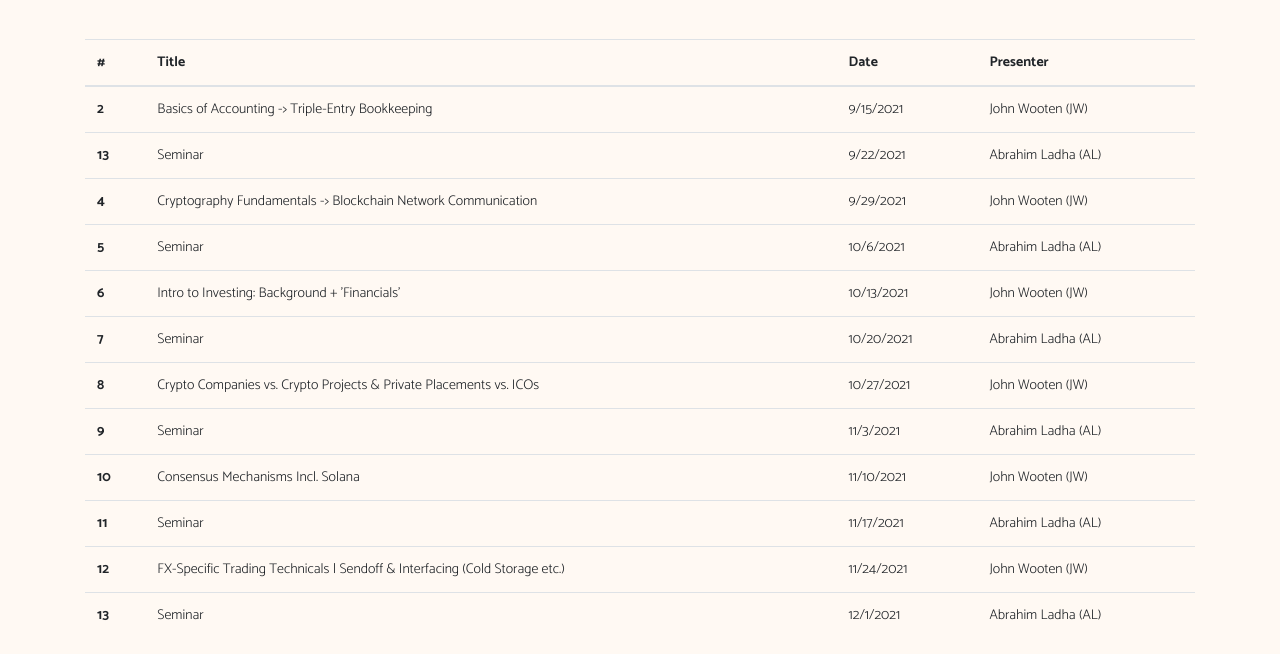
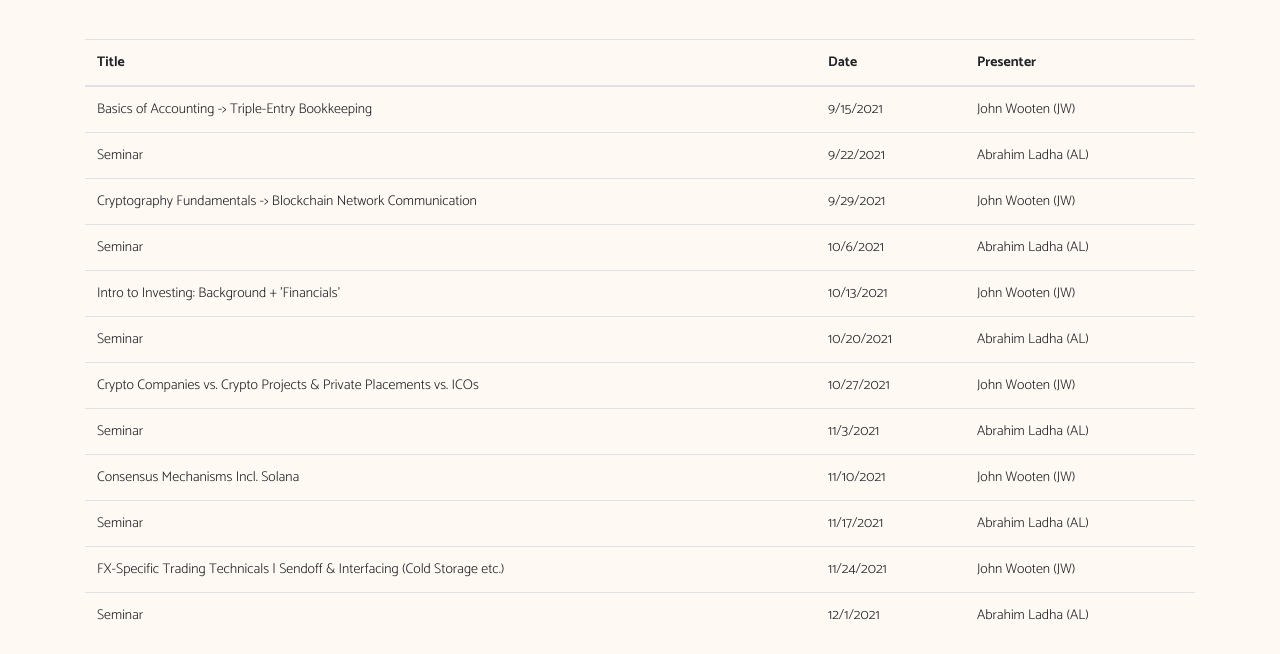
Before and after one commit to gtciphertech/gtciphertech.github.io, a plain HTML site: page schedule.html in a window 1280 px wide. Shown: the part 147-801 px from the top of the page. Drawn offline with nearby package versions, Linux system fonts and the light colour scheme.

Commit message:
Update schedule.html

```diff
--- a/schedule.html
+++ b/schedule.html
@@ -44,7 +44,6 @@
   <table class="table">
   <thead>
     <tr>
-      <th scope="col">#</th>
       <th scope="col">Title</th>
       <th scope="col">Date</th>
       <th scope="col">Presenter</th>
@@ -52,73 +51,68 @@
   </thead>
   <tbody>
      <tr>
-      <th scope="row">2</th>
       <td>Basics of Accounting -> Triple-Entry Bookkeeping</td>
       <td>9/15/2021</td>
       <td>John Wooten (JW)</td>
     </tr>
     <tr>
-      <th scope="row">13</th>
       <td>Seminar</td>
       <td>9/22/2021</td>
       <td>Abrahim Ladha (AL)</td>
     </tr>
     <tr>
-      <th scope="row">4</th>
       <td>Cryptography Fundamentals -> Blockchain Network Communication</td>
       <td>9/29/2021</td>
       <td>John Wooten (JW)</td>
     </tr>
     <tr>
-      <th scope="row">5</th>
       <td>Seminar</td>
       <td>10/6/2021</td>
       <td>Abrahim Ladha (AL)</td>
     </tr>
     <tr>
-      <th scope="row">6</th>
       <td>Intro to Investing: Background + 'Financials'</td>
       <td>10/13/2021</td>
       <td>John Wooten (JW)</td>
     </tr>
     <tr>
-      <th scope="row">7</th>
+
       <td>Seminar</td>
       <td>10/20/2021</td>
       <td>Abrahim Ladha (AL)</td>
     </tr>
     <tr>
-      <th scope="row">8</th>
+
       <td>Crypto Companies vs. Crypto Projects & Private Placements vs. ICOs</td>
       <td>10/27/2021</td>
       <td>John Wooten (JW)</td>
     </tr>
     <tr>
-      <th scope="row">9</th>
+
       <td>Seminar</td>
       <td>11/3/2021</td>
       <td>Abrahim Ladha (AL)</td>
     </tr>
     <tr>
-      <th scope="row">10</th>
+
       <td>Consensus Mechanisms Incl. Solana</td>
       <td>11/10/2021</td>
       <td>John Wooten (JW)</td>
     </tr>
     <tr>
-      <th scope="row">11</th>
+
       <td>Seminar</td>
       <td>11/17/2021</td>
       <td>Abrahim Ladha (AL)</td>
     </tr>
     <tr>
-      <th scope="row">12</th>
+
       <td>FX-Specific Trading Technicals | Sendoff & Interfacing (Cold Storage etc.)</td>
       <td>11/24/2021</td>
       <td>John Wooten (JW)</td>
     </tr>
     <tr>
-      <th scope="row">13</th>
+
       <td>Seminar</td>
       <td>12/1/2021</td>
       <td>Abrahim Ladha (AL)</td>
```
